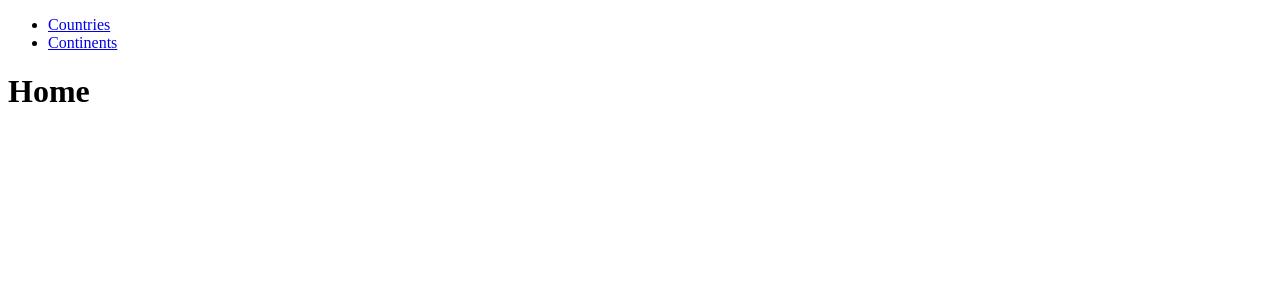
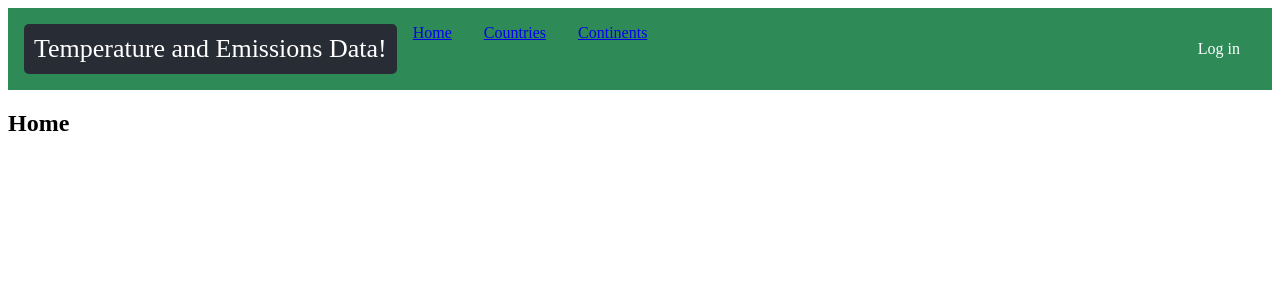
Before and after one commit to manos02/emissions-API, a React (Create React App) app in the folder react-web-engineer/: page / in a window 1280 px wide. Shown: the top 300 px of the page. Built offline with nearby package versions, Linux system fonts and the light colour scheme.

Commit message:
made the nav bar prettier

```diff
--- a/react-web-engineer/package.json
+++ b/react-web-engineer/package.json
@@ -7,9 +7,11 @@
     "@testing-library/react": "^13.4.0",
     "@testing-library/user-event": "^13.5.0",
     "react": "^18.2.0",
+    "react-bootstrap": "^2.9.1",
     "react-dom": "^18.2.0",
     "react-router-dom": "^6.21.0",
     "react-scripts": "5.0.1",
+    "styled-components": "^6.1.1",
     "web-vitals": "^2.1.4"
   },
   "scripts": {
--- /dev/null
+++ b/react-web-engineer/src/pages/Layout.css
@@ -0,0 +1,30 @@
+.Layout-header {
+  border-radius: 5px;
+  padding: 10px;
+  background-color: #282c34;
+  display: block;
+  align-items: center;
+  justify-content: center;
+  font-size: calc(10px + 2vmin);
+  color: white;
+}
+
+.Layout-nav {
+  display: flex;
+  justify-content: center;
+  flex-direction: row;
+  background-color: seagreen;
+  color: #fff;
+  padding: 1rem;
+}
+
+.Layout-login {
+  margin-left: auto;
+  background-color: seagreen;
+  color: #fff;
+  padding: 1rem;
+}
+
+.Layout-nav-item {
+  padding: 1rem;
+}
--- a/react-web-engineer/src/pages/Layout.js
+++ b/react-web-engineer/src/pages/Layout.js
@@ -1,21 +1,25 @@
-import { Outlet, Link } from "react-router-dom";
+import { Outlet, Link} from "react-router-dom";
+import Container from 'react-bootstrap/Container';
+import Navbar from 'react-bootstrap/Navbar';
+import Nav from 'react-bootstrap/Nav';
+import React from 'react';
+import styled from 'styled-components';
+import "./Layout.css";
 
 const Layout = () => {
   return (
-    <>
-      <nav>
-        <ul>
-          <li>
-            <Link to="/countries">Countries</Link>
-          </li>
-          <li>
-            <Link to="/continents">Continents</Link>
-          </li>
-        </ul>
-      </nav>
-
+    <Navbar expand="lg" className="bg-body-tertiary" bg="dark" data-bs-theme="dark">
+      <Container className= 'Layout-nav'>
+        <header className = 'Layout-header'> Temperature and Emissions Data! </header>
+      <Nav>
+      <a className = 'Layout-nav-item' href="/">Home</a>
+      <a className = 'Layout-nav-item' href="/countries">Countries</a>
+      <a className = 'Layout-nav-item' href="/continents">Continents</a>
+      </Nav>
+      <a className = 'Layout-login'>Log in</a>
+      </Container>
       <Outlet />
-    </>
+    </Navbar>
   )
 };
 
```
Also changed, not shown: 1 other file (tests, documents, lock files or other folders).
